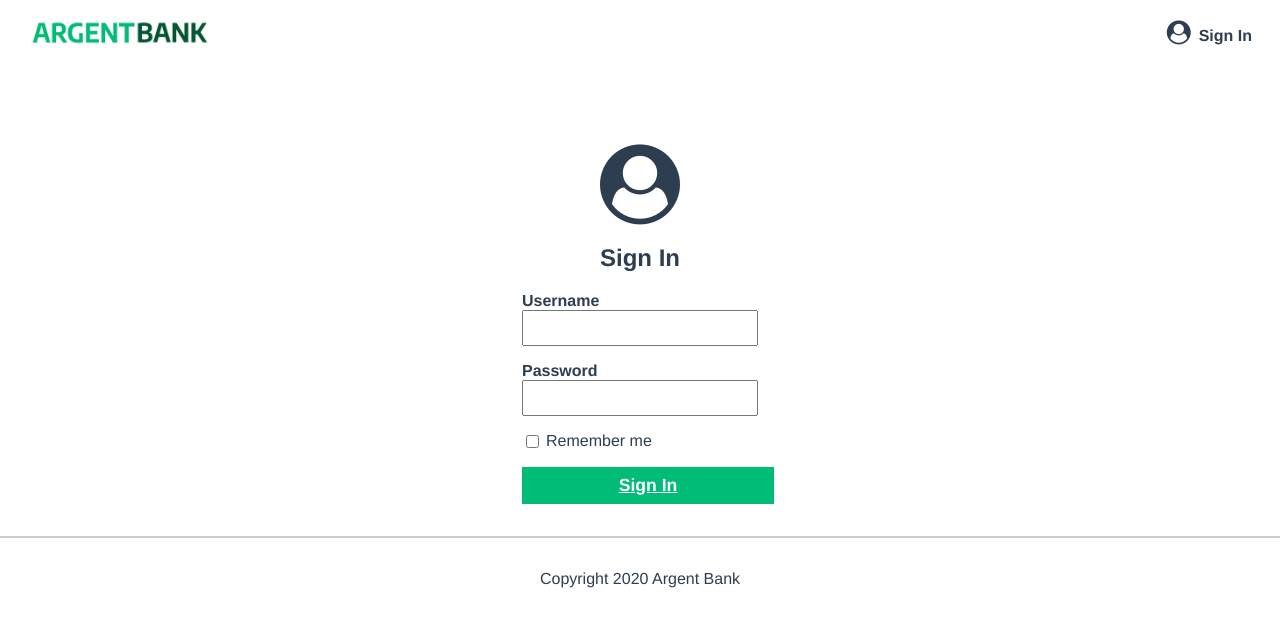
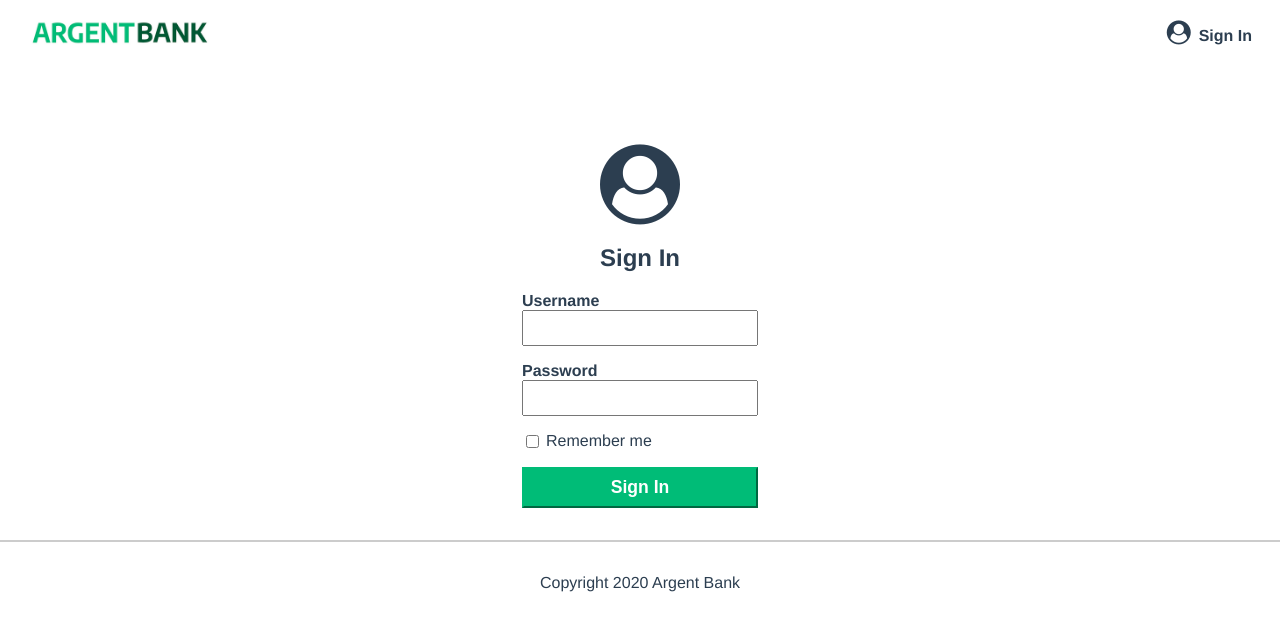
Before and after one commit to davidbarbi3r/bankapi-OC, a React (Vite) app: page /sign-in in a window 1280 px wide. Shown: the top 630 px of the page. Built offline with nearby package versions, Linux system fonts and the light colour scheme.

Commit message:
:feat setup uncontroled SignIn form

```diff
--- a/package.json
+++ b/package.json
@@ -12,6 +12,7 @@
   "dependencies": {
     "react": "^18.2.0",
     "react-dom": "^18.2.0",
+    "react-redux": "^8.1.1",
     "react-router-dom": "^6.14.1"
   },
   "devDependencies": {
--- a/src/pages/SignIn.tsx
+++ b/src/pages/SignIn.tsx
@@ -1,28 +1,37 @@
-import { Link } from "react-router-dom";
+export default function SignIn() {
 
-export default function SignIn() {
+    const handleSubmit = (event: React.FormEvent<HTMLFormElement>) => {
+        event.preventDefault();
+        const form = event.currentTarget;
+
+        const dataForm = new FormData(form);
+        const formJson = Object.fromEntries(dataForm.entries());
+
+        console.log(formJson);
+    };
+
     return (
         <section className="sign-in-content">
         <i className="fa fa-user-circle sign-in-icon"></i>
         <h1>Sign In</h1>
-        <form>
+        <form onSubmit={handleSubmit} method="post">
           <div className="input-wrapper">
             <label htmlFor="username">
                 Username
             </label>
-            <input type="text" id="username" />
+            <input type="text" name="username" />
           </div>
           <div className="input-wrapper">
             <label htmlFor="password">Password</label>
-            <input type="password" id="password" />
+            <input type="password" name="password" />
           </div>
           <div className="input-remember">
-            <input type="checkbox" id="remember-me" />
+            <input type="checkbox" name="remember-me" />
             <label htmlFor="remember-me">
                 Remember me
             </label>
           </div>
-          <Link to="/user-profile" className="sign-in-button">Sign In</Link>
+          <button type="submit" className="sign-in-button">Sign In</button>
         </form>
       </section>
     );
```
Also changed, not shown: 1 other file (tests, documents, lock files or other folders).
